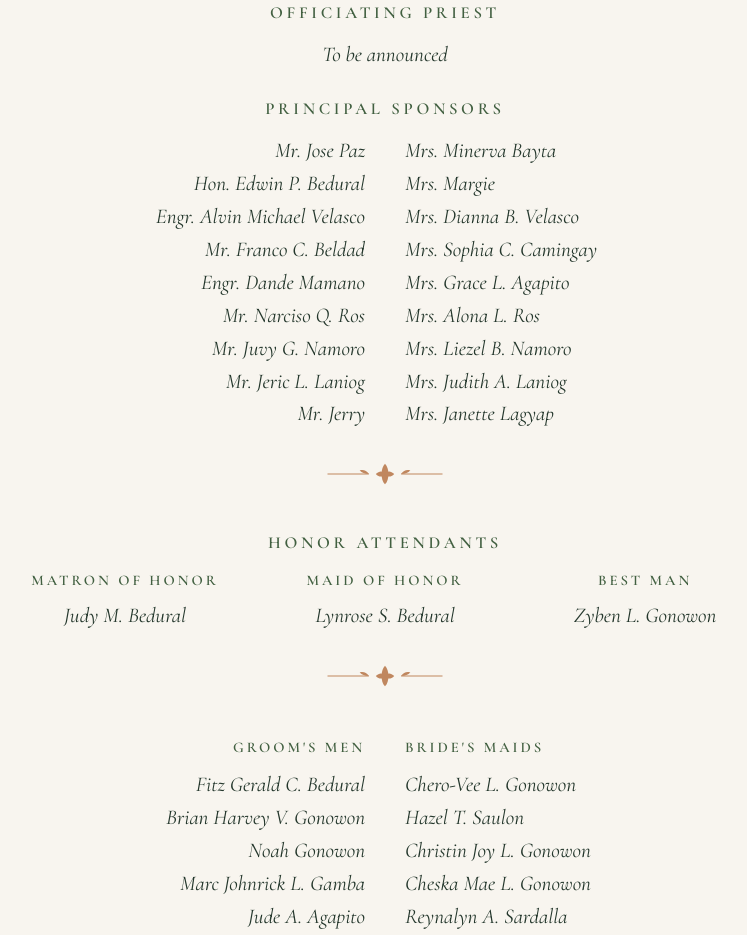
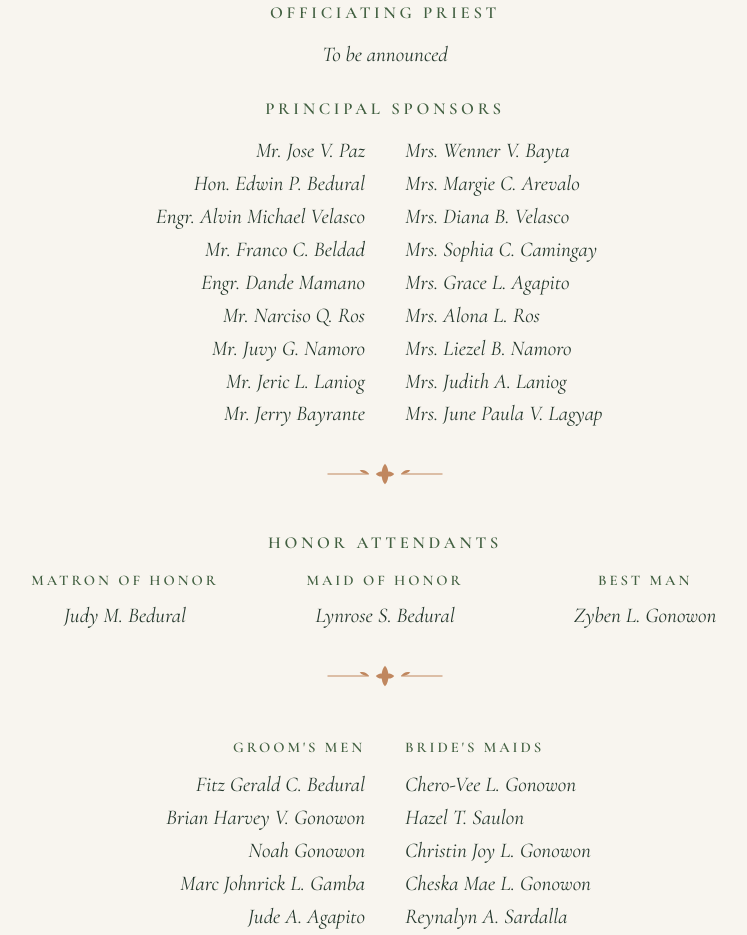
Before and after one commit to jedandsteph/rsvp, a plain HTML site: page index.html in a window 1280 px wide. Shown: the part 2447-3382 px from the top of the page, without its empty margins (255-1002 px from the left). Drawn offline with nearby package versions, Linux system fonts and the light colour scheme.

Commit message:
Update index.html

```diff
--- a/index.html
+++ b/index.html
@@ -186,7 +186,7 @@
       <div class="ent-two">
         <div class="ent-col">
           <ul class="ent-list">
-            <li>Mr. Jose Paz</li>
+            <li>Mr. Jose V. Paz</li>
             <li>Hon. Edwin P. Bedural</li>
             <li>Engr. Alvin Michael Velasco</li>
             <li>Mr. Franco C. Beldad</li>
@@ -194,20 +194,20 @@
             <li>Mr. Narciso Q. Ros</li>
             <li>Mr. Juvy G. Namoro</li>
             <li>Mr. Jeric L. Laniog</li>
-            <li>Mr. Jerry</li>
+            <li>Mr. Jerry Bayrante</li>
           </ul>
         </div>
         <div class="ent-col">
           <ul class="ent-list">
-            <li>Mrs. Minerva Bayta</li>
-            <li>Mrs. Margie</li>
-            <li>Mrs. Dianna B. Velasco</li>
+            <li>Mrs. Wenner V. Bayta</li>
+            <li>Mrs. Margie C. Arevalo</li>
+            <li>Mrs. Diana B. Velasco</li>
             <li>Mrs. Sophia C. Camingay</li>
             <li>Mrs. Grace L. Agapito</li>
             <li>Mrs. Alona L. Ros</li>
             <li>Mrs. Liezel B. Namoro</li>
             <li>Mrs. Judith A. Laniog</li>
-            <li>Mrs. Janette Lagyap</li>
+            <li>Mrs. June Paula V. Lagyap</li>
           </ul>
         </div>
       </div>
```
